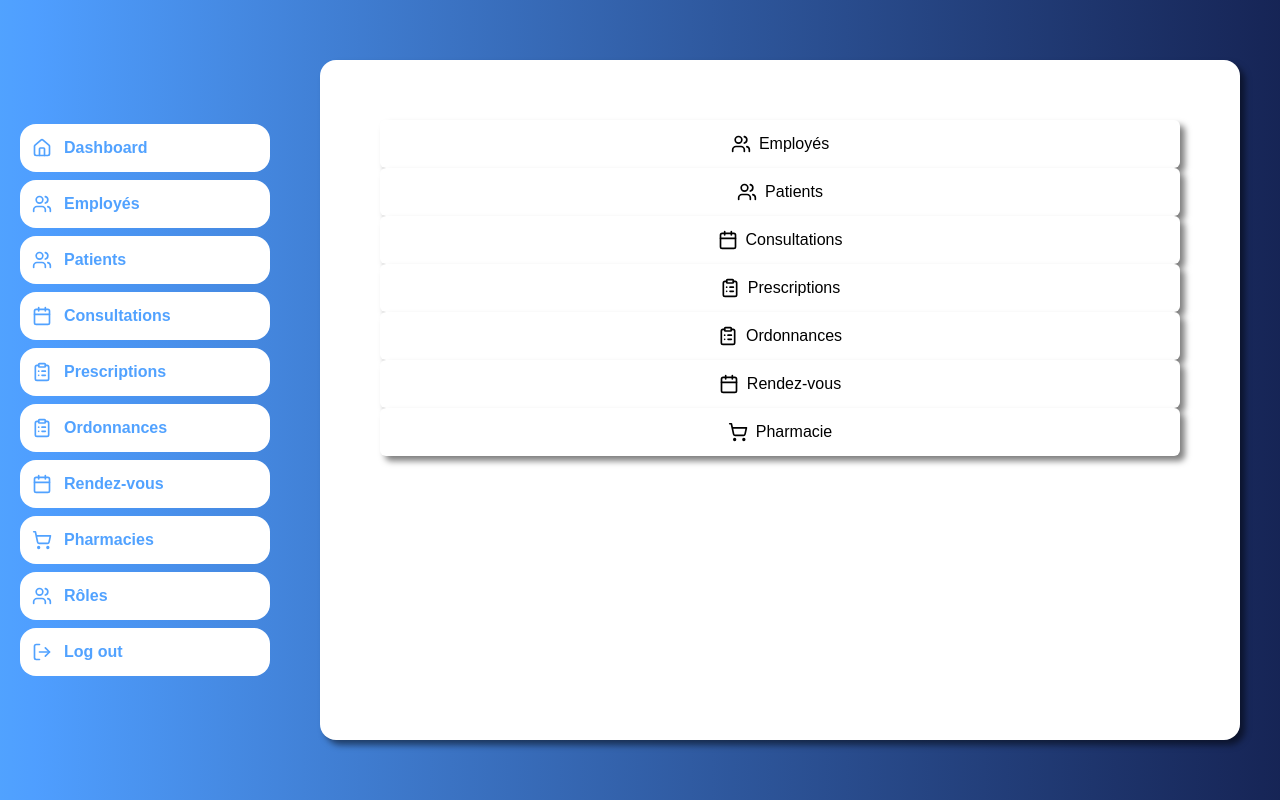
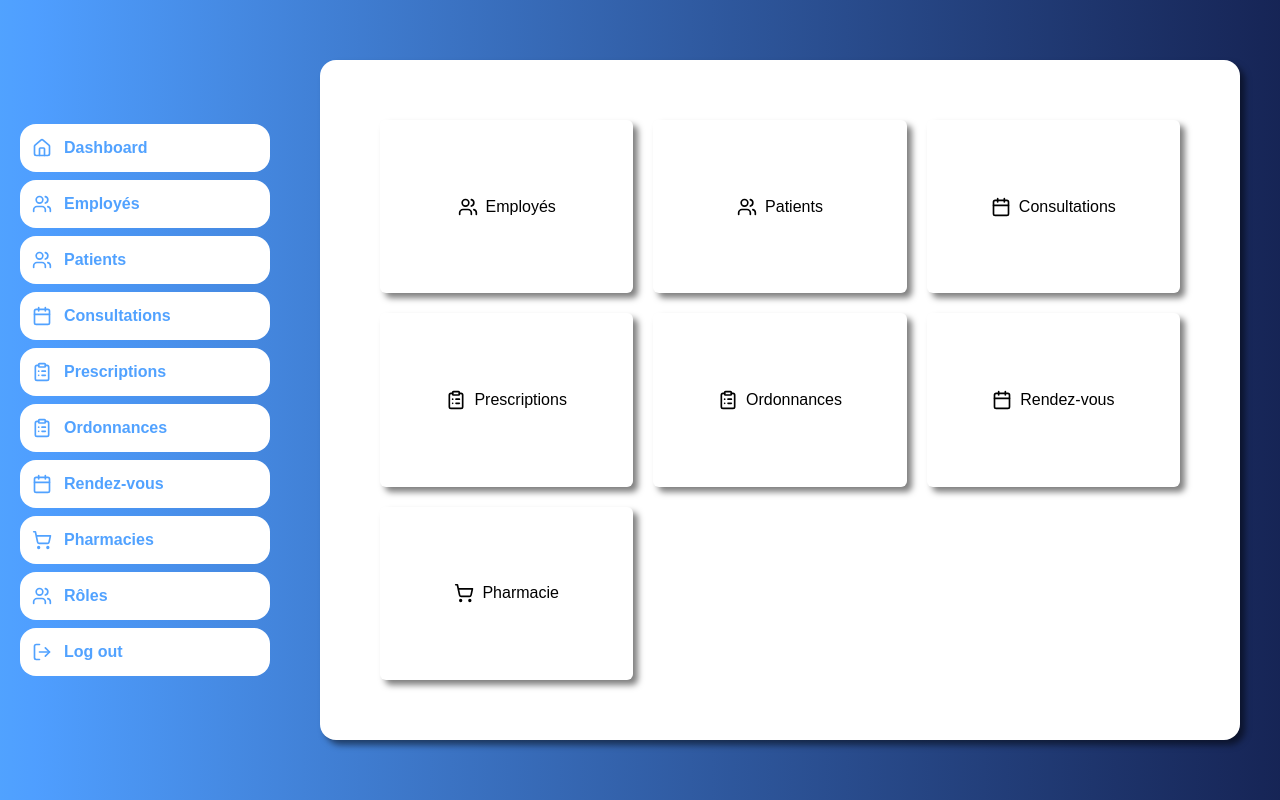
Before and after one commit to moundjis/MediSoft-Pil, a Next.js app in the folder client/: page /dashboard in a window 1280 px wide. Built offline with nearby package versions, Linux system fonts and the light colour scheme.

Commit message:
correction dashboard

```diff
--- a/client/components/dashboard/Dashboard.jsx
+++ b/client/components/dashboard/Dashboard.jsx
@@ -27,7 +27,7 @@ const iconComponents = {
 export default function Dashboard() {
   const router = useRouter();
   return (
-    <div className="h-[85vh] w-[90vw] bg-white rounded-2xl drop-shadow-[5px_5px_3px_rgba(0,0,0,0.5)] p-15 mr-10">
+    <div className="h-[85vh] w-full bg-white grid grid-cols-3 gap-5 rounded-2xl drop-shadow-[5px_5px_3px_rgba(0,0,0,0.5)] p-15 mr-10">
       {dashboard.map((dashboard) => {
         const IconComponent = iconComponents[dashboard.icon];
         return (
```
